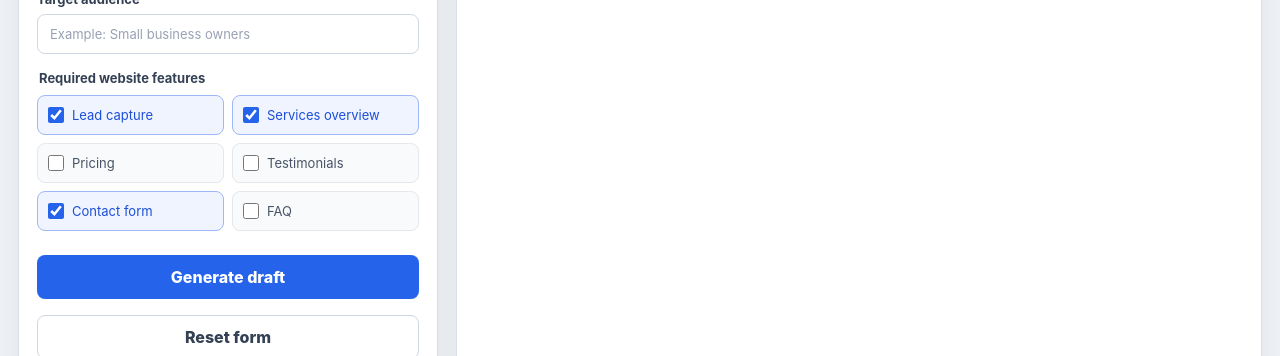
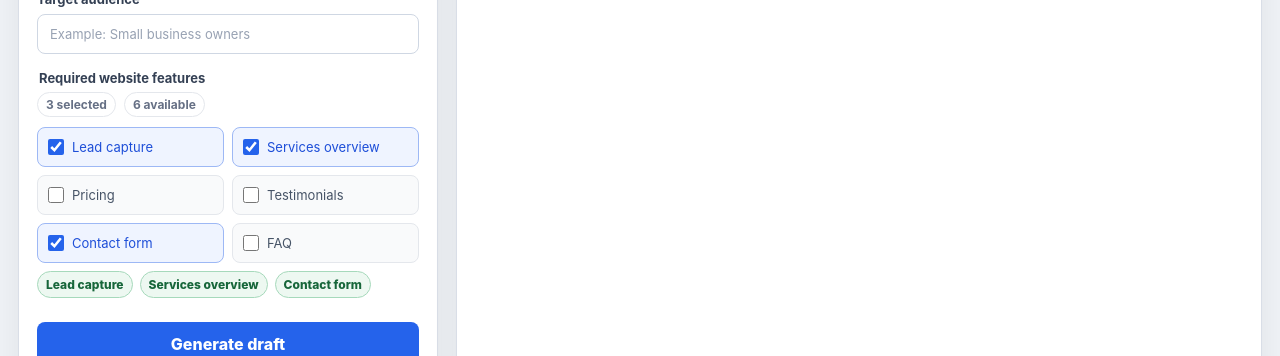
Before and after one commit to sudharshanreddyragipindi35-collab/GenAi-Saas, a React (Vite) app in the folder frontend/: page / in a window 1280 px wide. Shown: the part 567-923 px from the top of the page. Built offline with nearby package versions, Linux system fonts and the light colour scheme; no server answers.

Commit message:
feat(frontend): show selected feature summary

```diff
--- a/frontend/src/App.css
+++ b/frontend/src/App.css
@@ -168,6 +168,23 @@
   font-weight: 700;
 }
 
+.feature-fieldset-meta {
+  display: flex;
+  align-items: center;
+  gap: 8px;
+  margin: -3px 0 10px;
+  color: #667085;
+  font-size: 12px;
+  font-weight: 700;
+}
+
+.feature-fieldset-meta span {
+  border: 1px solid #e4e7ec;
+  border-radius: 999px;
+  padding: 4px 8px;
+  background: #ffffff;
+}
+
 .feature-fieldset.has-error {
   border-radius: 8px;
   outline: 2px solid rgba(214, 69, 69, 0.18);
@@ -205,6 +222,25 @@
   height: 16px;
   margin: 0;
   accent-color: #2563eb;
+}
+
+.selected-feature-summary {
+  display: flex;
+  flex-wrap: wrap;
+  gap: 7px;
+  margin-bottom: 8px;
+}
+
+.selected-feature-chip {
+  max-width: 100%;
+  border: 1px solid #a6d9bb;
+  border-radius: 999px;
+  padding: 5px 8px;
+  color: #17663a;
+  background: #edf8f1;
+  font-size: 12px;
+  font-weight: 800;
+  overflow-wrap: anywhere;
 }
 
 .primary-action {
--- a/frontend/src/App.jsx
+++ b/frontend/src/App.jsx
@@ -31,6 +31,7 @@ function App() {
     mode: '',
   })
   const hasValidationErrors = Object.keys(validationErrors).length > 0
+  const selectedFeatureCount = requirements.requiredFeatures.length
   const showGenerationError =
     requestStatus === 'error' &&
     requestMessage &&
@@ -293,6 +294,10 @@ function App() {
               }
             >
               <legend>Required website features</legend>
+              <div className="feature-fieldset-meta" aria-live="polite">
+                <span>{selectedFeatureCount} selected</span>
+                <span>{featureOptions.length} available</span>
+              </div>
               <div className="feature-options">
                 {featureOptions.map((feature) => (
                   <label className="feature-option" key={feature}>
@@ -306,6 +311,18 @@ function App() {
                   </label>
                 ))}
               </div>
+              {selectedFeatureCount > 0 && (
+                <div
+                  className="selected-feature-summary"
+                  aria-label="Selected website features"
+                >
+                  {requirements.requiredFeatures.map((feature) => (
+                    <span className="selected-feature-chip" key={feature}>
+                      {feature}
+                    </span>
+                  ))}
+                </div>
+              )}
               {validationErrors.requiredFeatures && (
                 <span className="field-error" id="required-features-error">
                   {validationErrors.requiredFeatures}
```
